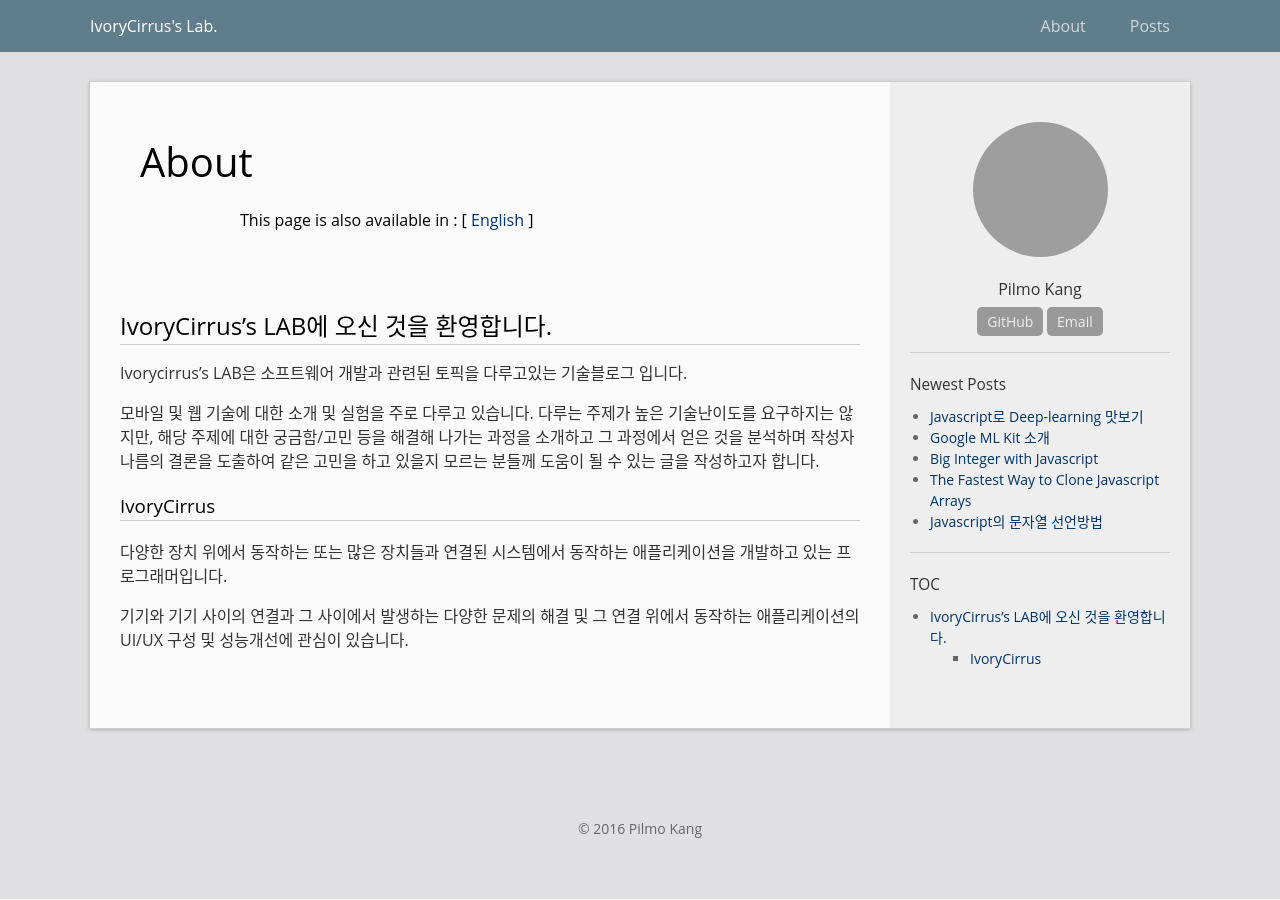
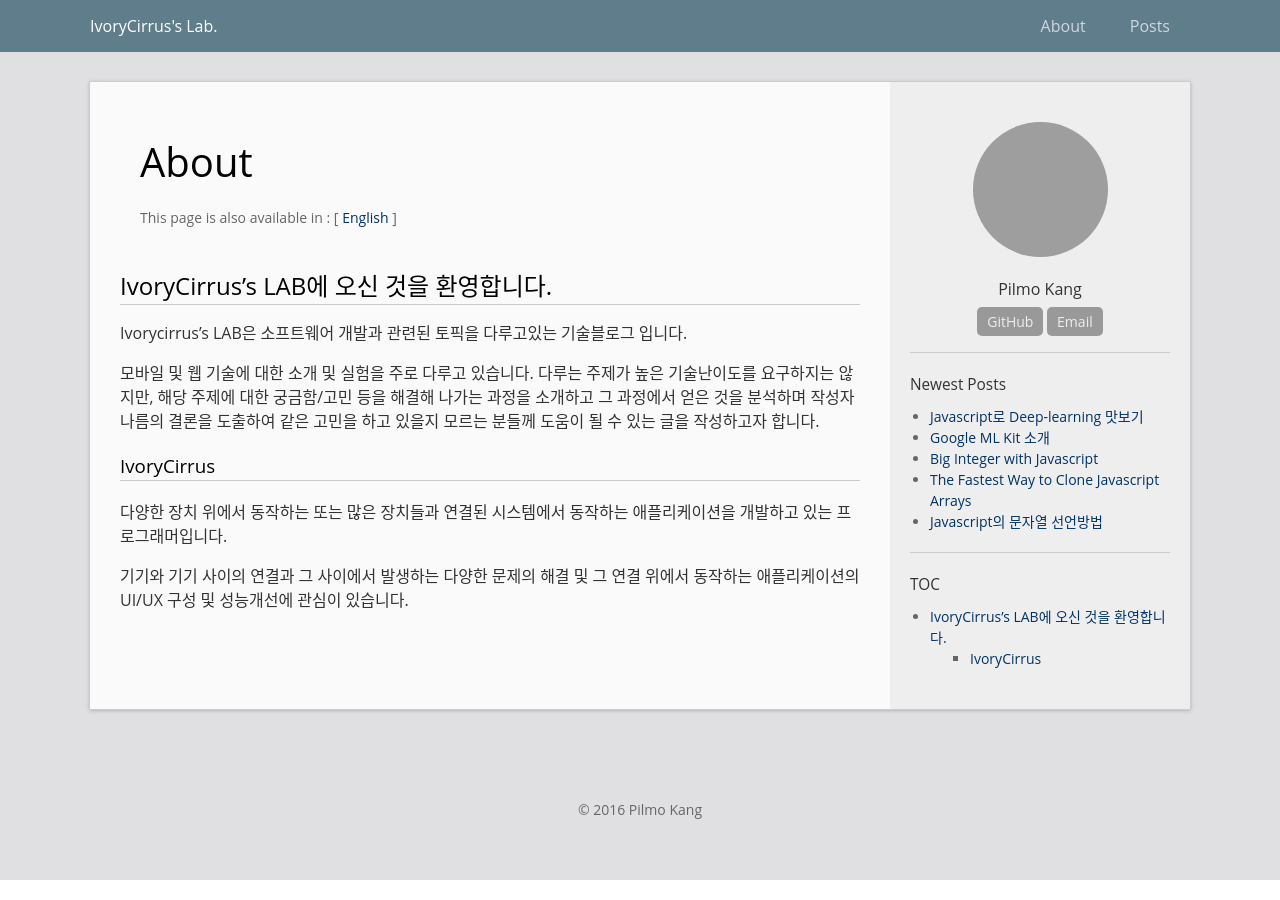
Before and after one commit to ivorycirrus/ivorycirrus.github.com, a Jekyll site: the page built from about.md, in a window 1280 px wide. Built offline with Jekyll 4.4.1, drawn with Linux system fonts in a browser that asks for light colours; comment, search, counter and statistics services are not loaded; grey boxes are pictures that could not be loaded.

Commit message:
add style in multi-language redirect link

```diff
--- a/_sass/_post.scss
+++ b/_sass/_post.scss
@@ -15,6 +15,13 @@
         	color:#999;
         	font-size:$small-font-size;
         	margin: 0 -100px;
+        }
+        .post-lang {
+            color:#666;
+            font-size:$small-font-size;
+            margin: 0 -100px;
+            margin-top: 15px;
+            margin-bottom: -20px;
         }
         @include media-query($on-palm) {
     		text-align:center;
```
